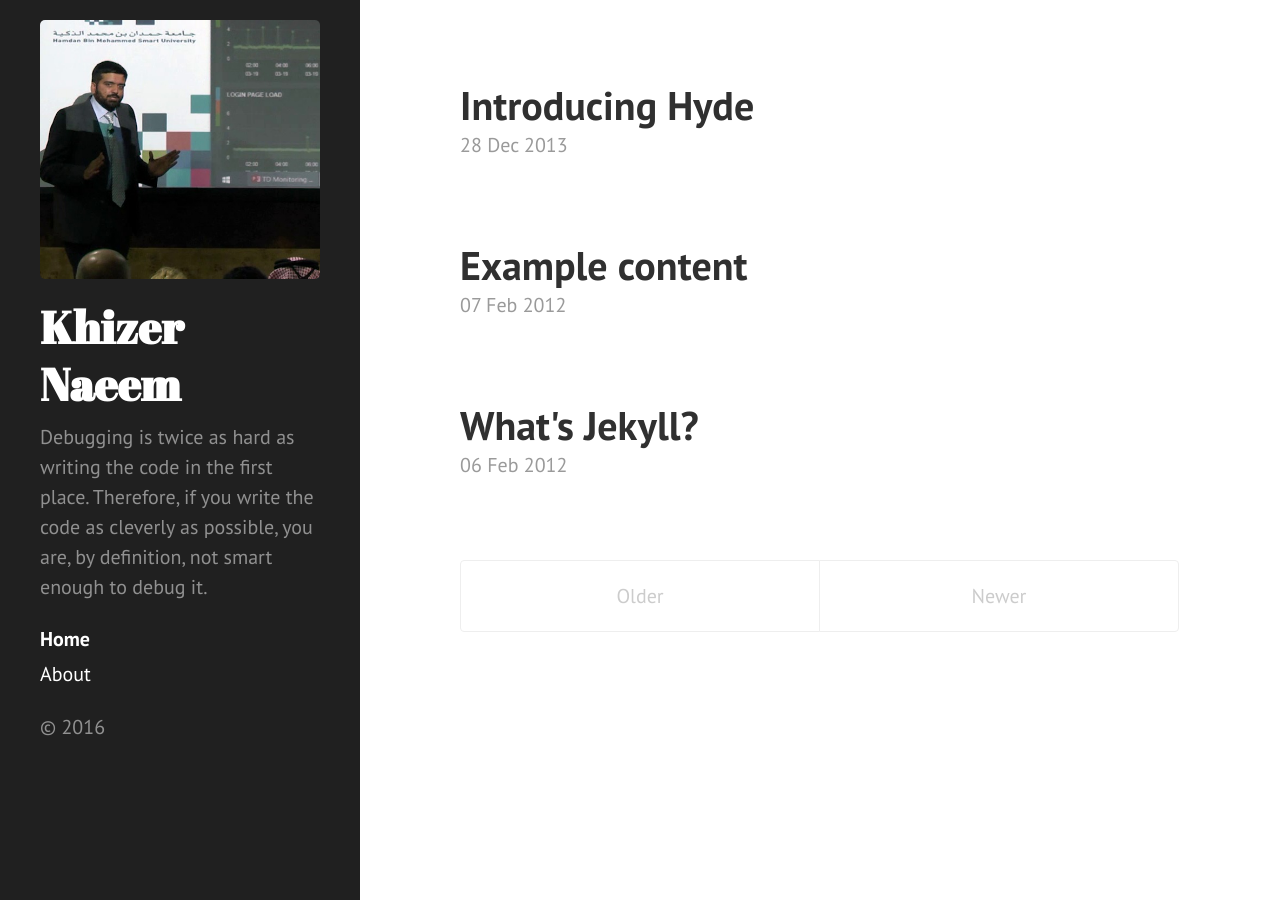
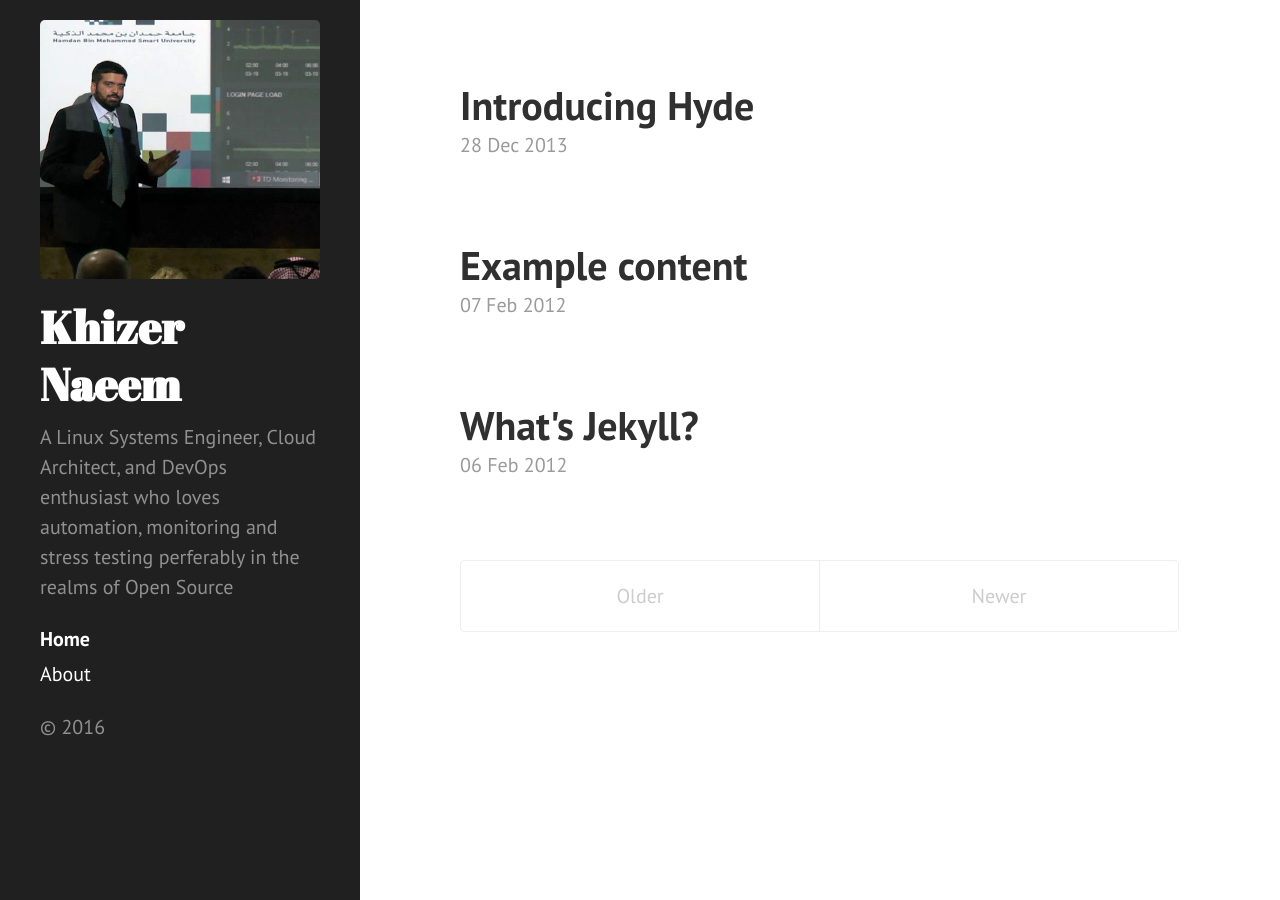
Before and after one commit to kxr/kxr.github.io, a Jekyll site: the page built from index.html, in a window 1280 px wide. Built offline with Jekyll 4.4.1, drawn with Linux system fonts in a browser that asks for light colours; Markdown is read by kramdown in place of the engine named in the settings; the list of posts is cut into pages by our own code.

Commit message:
Sidebar description

```diff
--- a/_config.yml
+++ b/_config.yml
@@ -10,7 +10,7 @@ permalink:        pretty
 # Setup
 title:            Khizer Naeem
 tagline:          'Linux, Windows, Cloud and Devops'
-description:      'Debugging is twice as hard as writing the code in the first place. Therefore, if you write the code as cleverly as possible, you are, by definition, not smart enough to debug it.'
+description:      'A Linux Systems Engineer, Cloud Architect, and DevOps enthusiast who loves automation, monitoring and stress testing perferably in the realms of Open Source'
 url:              http://kxr.me
 baseurl:          /
 
```
